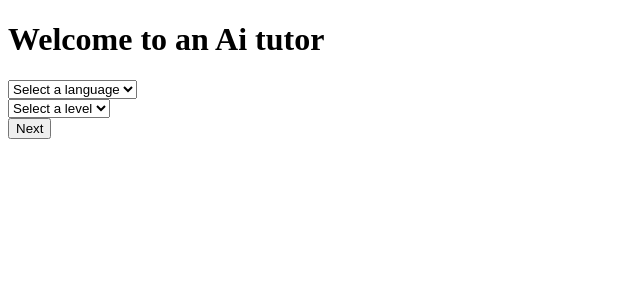
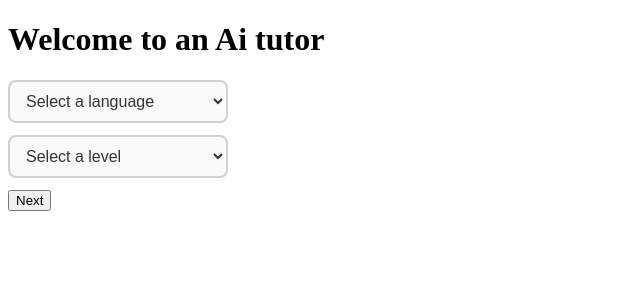
Before and after one commit to Spiderasasen/Learning-a-Language-with-AI, a React (Vite) app in the folder language_tutor/: page / in a window 1280 px wide. Shown: the top 300 px of the page, without its empty margins (0-640 px from the left). Built offline with nearby package versions, Linux system fonts and the light colour scheme.

Commit message:
got something for the dropdown.

```diff
--- a/language_tutor/src/componets/Drop_down_selection_component.jsx
+++ b/language_tutor/src/componets/Drop_down_selection_component.jsx
@@ -1,3 +1,5 @@
+import "../styles/dropdown.css"
+
 function Drop_down_selection_component({id, null_option, option1, option2}){
     return(
         <div className="drop_down_section">
--- /dev/null
+++ b/language_tutor/src/styles/dropdown.css
@@ -0,0 +1,36 @@
+/* Container */
+.drop_down_section {
+    display: flex;
+    flex-direction: column;
+    margin: 12px 0;
+}
+
+/* Dropdown element */
+.drop_down_section select {
+    width: 220px;
+    padding: 10px 12px;
+    font-size: 16px;
+    border: 2px solid #d0d0d0;
+    border-radius: 8px;
+    background-color: #fafafa;
+    color: #333;
+    cursor: pointer;
+    transition: border-color 0.2s ease, box-shadow 0.2s ease;
+}
+
+/* Hover effect */
+.drop_down_section select:hover {
+    border-color: #7a7a7a;
+}
+
+/* Focus effect */
+.drop_down_section select:focus {
+    outline: none;
+    border-color: #4a90e2;
+    box-shadow: 0 0 4px rgba(74, 144, 226, 0.6);
+}
+
+/* Option styling */
+.drop_down_section option {
+    font-size: 16px;
+}
```
